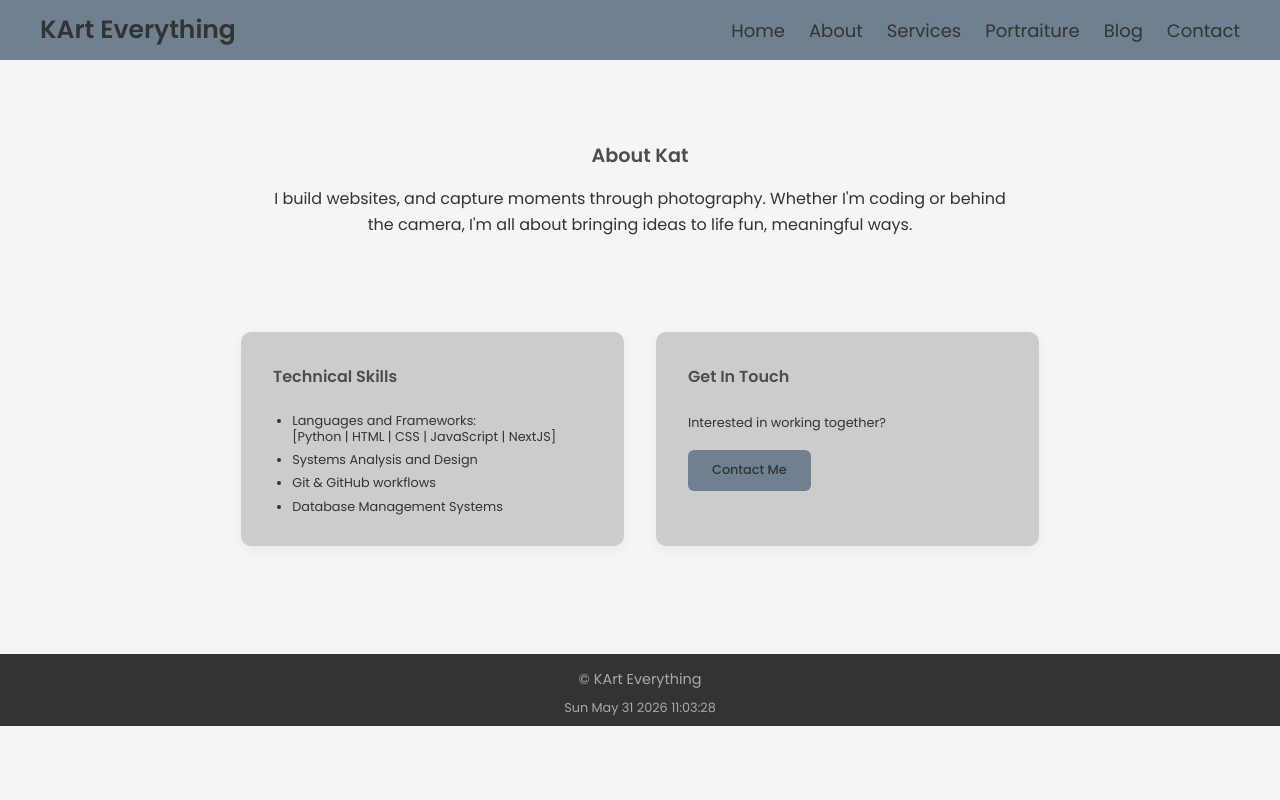
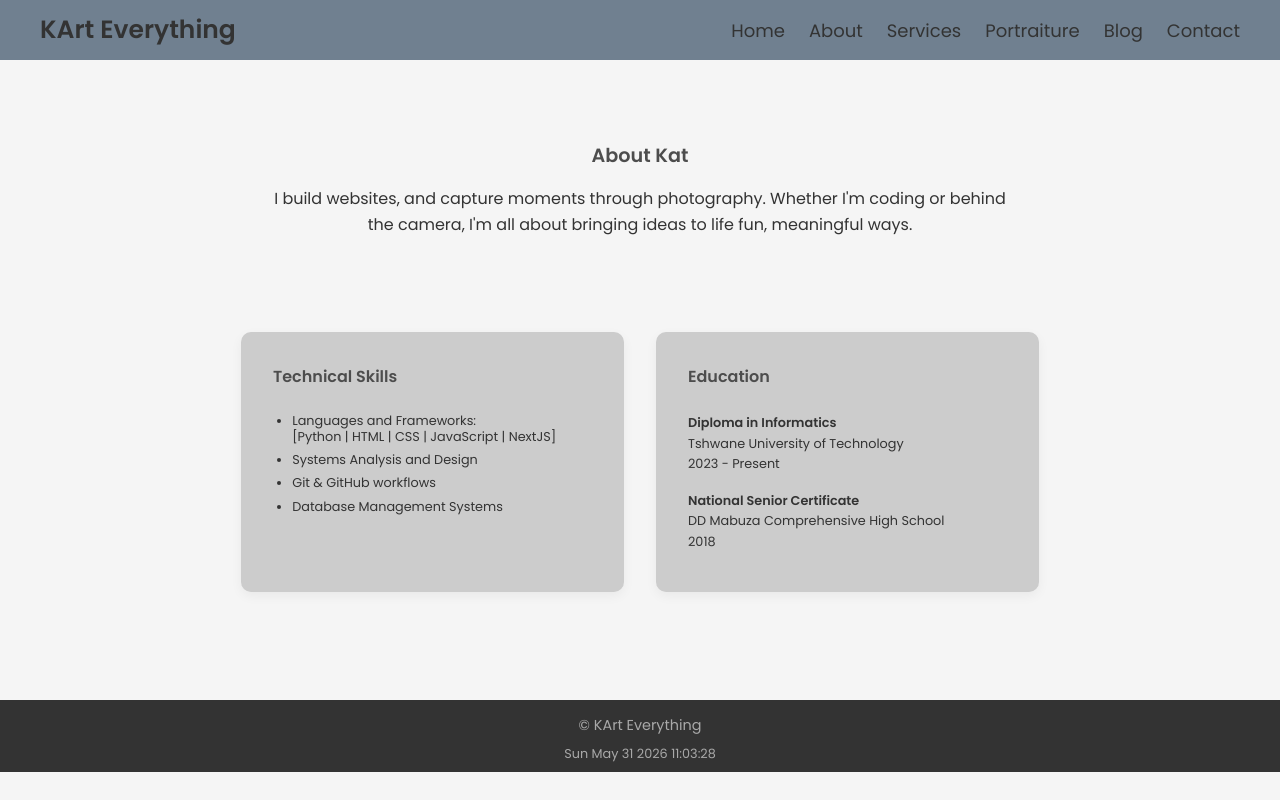
Before and after one commit to karteverything/karteverything2, a Next.js app: page /about in a window 1280 px wide. Built offline with nearby package versions, Linux system fonts and the light colour scheme; no server answers.

Commit message:
add education

```diff
--- a/app/about/page.jsx
+++ b/app/about/page.jsx
@@ -28,9 +28,19 @@ export default function About() {
                 </div>
 
                 <div className="column bottom resume">
-                    <h3>Get In Touch</h3>
-                    <p>Interested in working together?</p>
-                    <a href="#contact" className="btn">Contact Me</a>
+                    <h3>Education</h3>
+
+                    <p>
+                        <strong>Diploma in Informatics</strong> <br />
+                        Tshwane University of Technology <br />
+                        2023 - Present
+                    </p>
+
+                    <p>
+                        <strong>National Senior Certificate</strong> <br />
+                        DD Mabuza Comprehensive High School <br />
+                        2018
+                    </p>
                 </div>
             </div>
         </section>
```
